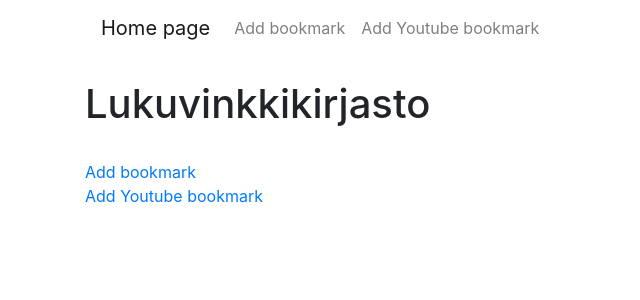
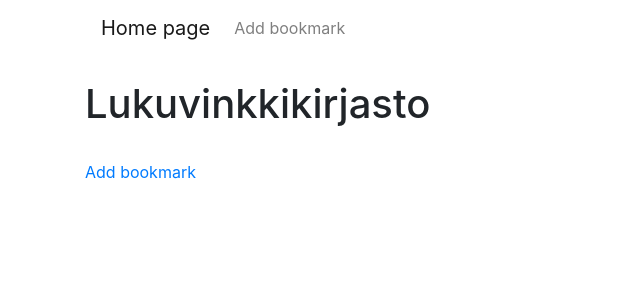
Before and after one commit to prTopi/lukuvinkkikirjasto, a Flask app: page / in a window 1280 px wide. Shown: the top 300 px of the page, without its empty margins (0-640 px from the left). Run offline with Flask 2, Linux system fonts and the light colour scheme; some libraries are stand-ins or nearby versions.

Commit message:
match new naming schema

```diff
--- a/src/templates/index.html
+++ b/src/templates/index.html
@@ -2,6 +2,5 @@
 {% block content %}
 <title>Lukuvinkkikirjasto</title>
 <br><h1>Lukuvinkkikirjasto</h1><br>
-<a href="/add_bookmark/book">Add bookmark</a><br>
-<a href="/add_bookmark/youtube">Add Youtube bookmark</a>
+<a href="/add_bookmark">Add bookmark</a><br>
 {% endblock %}
--- a/src/templates/layout.html
+++ b/src/templates/layout.html
@@ -7,11 +7,7 @@
 <ul class="navbar-nav">
 
 <li class="nav-item">
-<a class="nav-link" href="/add_bookmark/book">Add bookmark</a>
-</li>
-
-<li class="nav-item">
-<a class="nav-link" href="/add_bookmark/youtube">Add Youtube bookmark</a>
+<a class="nav-link" href="/add_bookmark">Add bookmark</a>
 </li>
 
 
```
